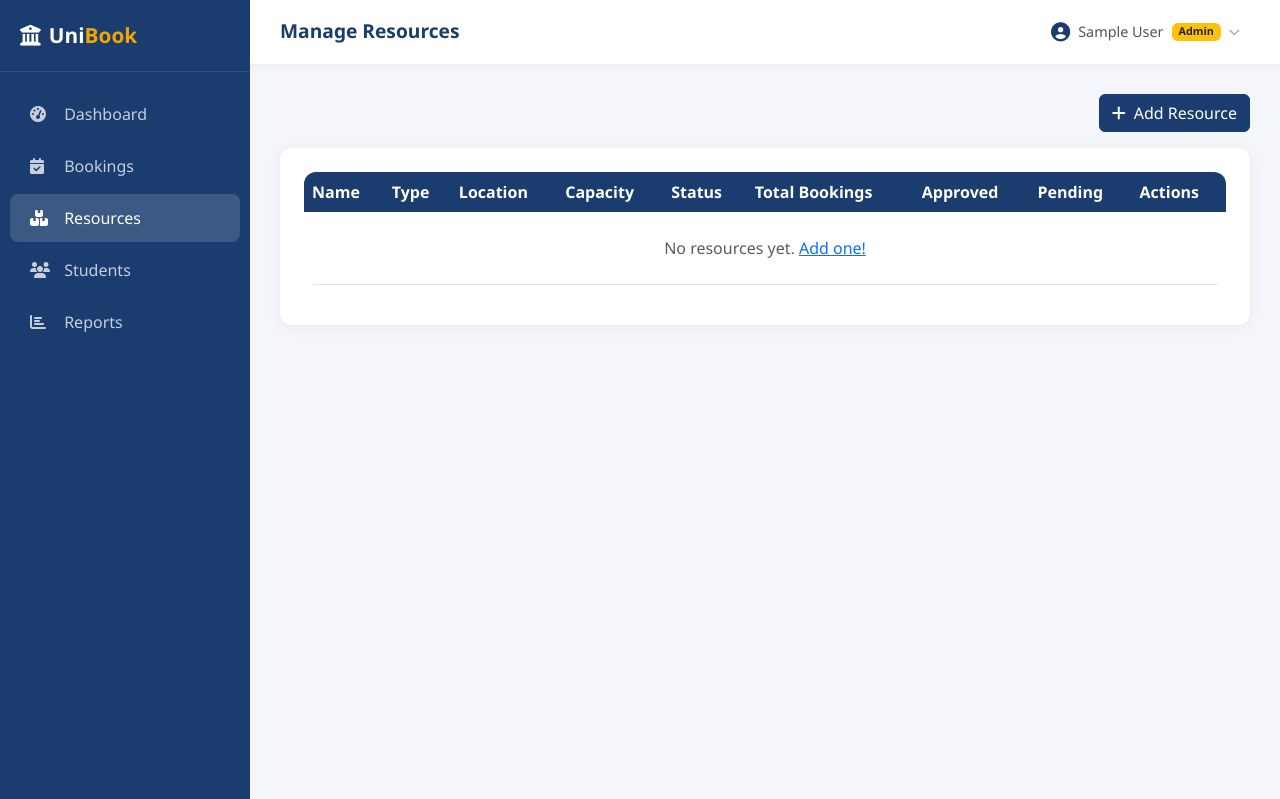
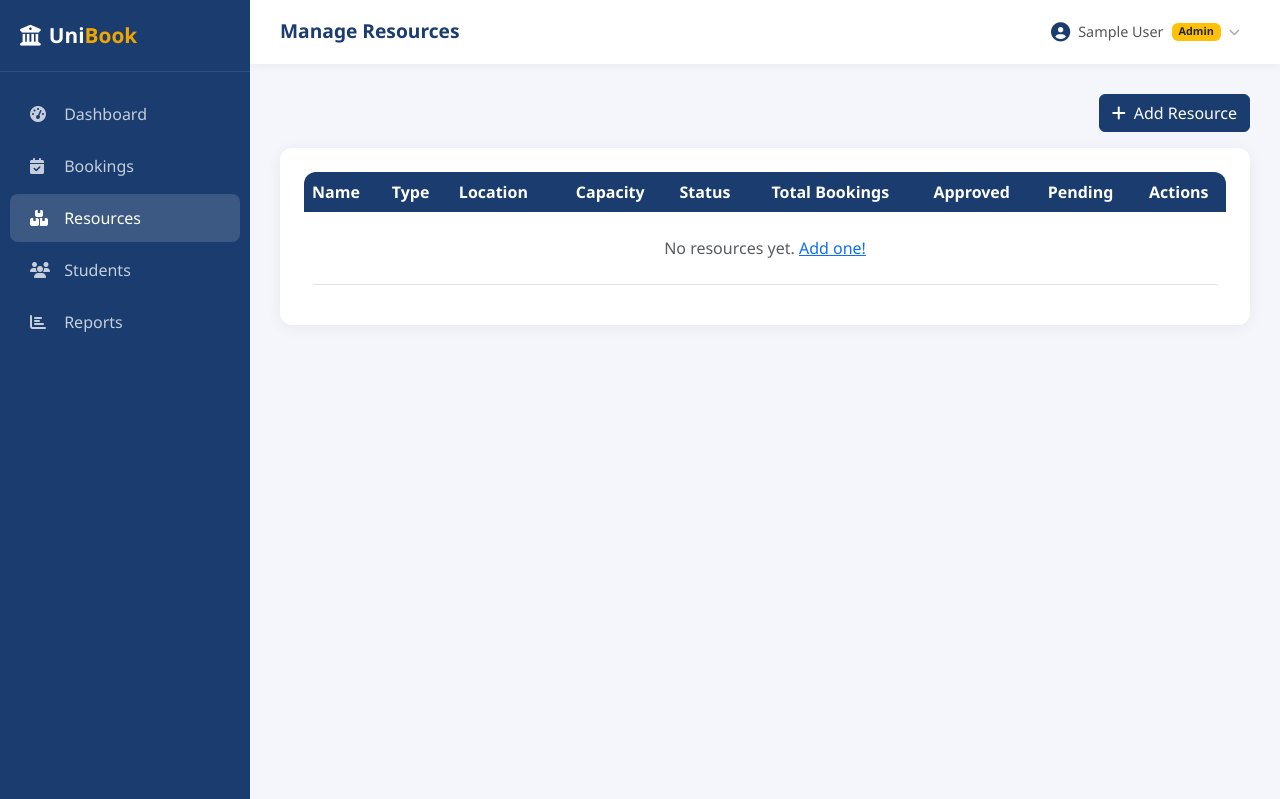
Before and after one commit to quantdev101/asset-booking-system, a Django app: page /admin-panel/resources/ in a window 1280 px wide. Shown: the top 799 px of the page. Run offline with Django 5.2, Linux system fonts and the light colour scheme; the visitor is signed in with stand-in values (Sample User, id 1); data that the repository does not hold is empty.

Commit message:
Center align columns in admin manage resources table

```diff
--- a/templates/admin_panel/resources.html
+++ b/templates/admin_panel/resources.html
@@ -17,12 +17,12 @@
                     <th>Name</th>
                     <th>Type</th>
                     <th>Location</th>
-                    <th>Capacity</th>
-                    <th>Status</th>
-                    <th>Total Bookings</th>
-                    <th>Approved</th>
-                    <th>Pending</th>
-                    <th>Actions</th>
+                    <th class="text-center">Capacity</th>
+                    <th class="text-center">Status</th>
+                    <th class="text-center">Total Bookings</th>
+                    <th class="text-center">Approved</th>
+                    <th class="text-center">Pending</th>
+                    <th class="text-center">Actions</th>
                 </tr>
             </thead>
             <tbody>
@@ -45,21 +45,21 @@
                         </span>
                     </td>
                     <td><i class="fas fa-map-marker-alt text-muted me-1"></i>{{ r.location }}</td>
-                    <td><i class="fas fa-users text-muted me-1"></i>{{ r.capacity }}</td>
-                    <td>
+                    <td class="text-center"><i class="fas fa-users text-muted me-1"></i>{{ r.capacity }}</td>
+                    <td class="text-center">
                         {% if r.status == 'available' %}
                         <span class="badge bg-success"><i class="fas fa-check me-1"></i>Available</span>
                         {% else %}
                         <span class="badge bg-warning text-dark"><i class="fas fa-tools me-1"></i>Maintenance</span>
                         {% endif %}
                     </td>
-                    <td>
+                    <td class="text-center">
                         <span class="fw-bold" style="color:#1a3c6e;">{{ r.booking_count }}</span>
                     </td>
-                    <td><span class="badge bg-success">{{ r.approved_count }}</span></td>
-                    <td><span class="badge bg-warning text-dark">{{ r.pending_count }}</span></td>
-                    <td>
-                        <div class="d-flex gap-1">
+                    <td class="text-center"><span class="badge bg-success">{{ r.approved_count }}</span></td>
+                    <td class="text-center"><span class="badge bg-warning text-dark">{{ r.pending_count }}</span></td>
+                    <td class="text-center">
+                        <div class="d-flex gap-1 justify-content-center">
                             <a href="{% url 'admin_resource_edit' r.pk %}" class="btn btn-sm btn-outline-primary" title="Edit">
                                 <i class="fas fa-edit"></i>
                             </a>
```
